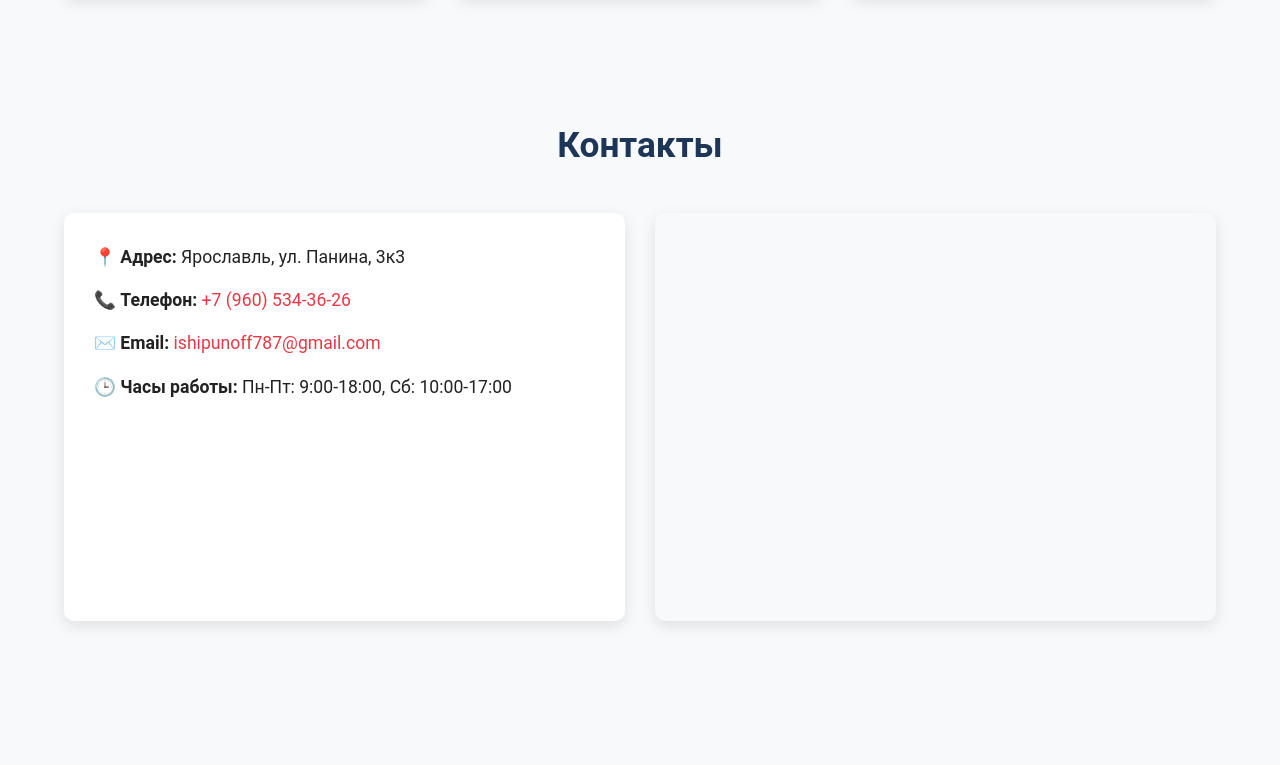
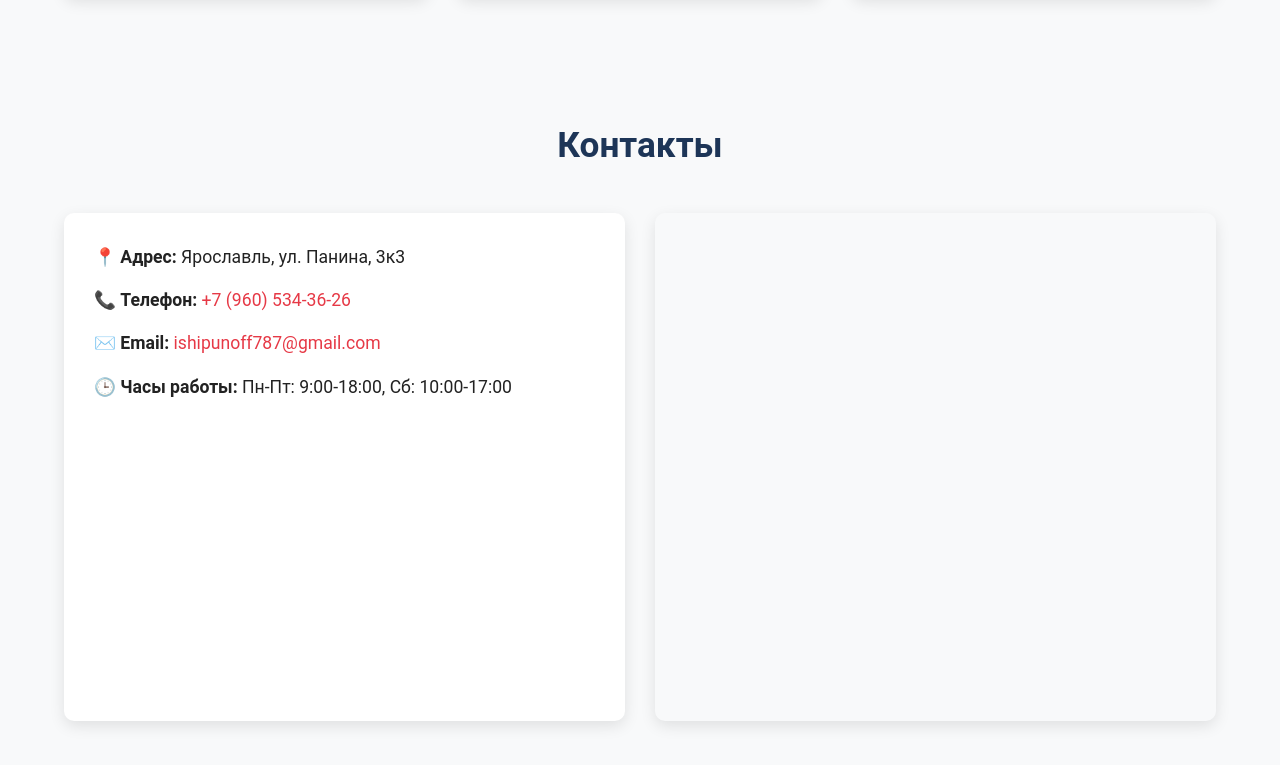
Before and after one commit to ishipunoff007-crypto/autosite, a plain HTML site: page index.html in a window 1280 px wide. Shown: the part 2569-3334 px from the top of the page. Before the commit the page ends 3250 px from the top, so only its background shows below. Drawn offline with Linux system fonts and the light colour scheme.

Commit message:
Update index.html

```diff
--- a/index.html
+++ b/index.html
@@ -142,9 +142,9 @@
         </div>
         <div class="map-container">
           <iframe
-            src="https://yandex.ru/map-widget/v1/?um=constructor%3A55fa6e2e739e01fa97ad2eaebd223a662b81cd27536c153529bda4d90c7586d3&amp;source=constructor&pt=39.847795,57.626569,pm2blm"
+            src="https://yandex.ru/map-widget/v1/?um=constructor%3A6410ffaa3e51e317a84e2ae40332782d46267a0b72130ff16c8bafde0e183b2c&amp;source=constructor"
             width="100%"
-            height="400"
+            height="500"
             frameborder="0"
             aria-label="Карта: Автосервис на Панина, Ярославль"
             loading="lazy">
```
